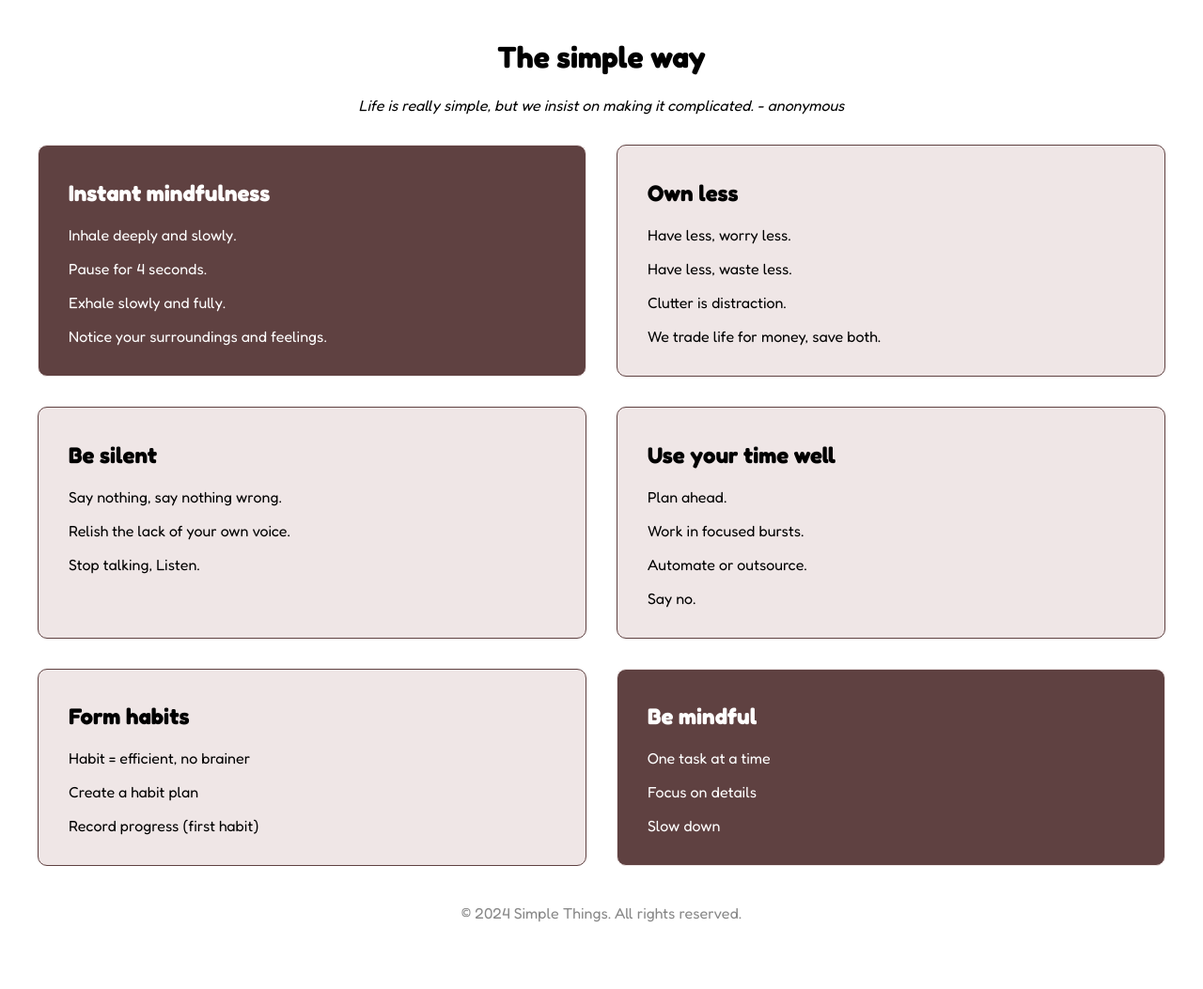
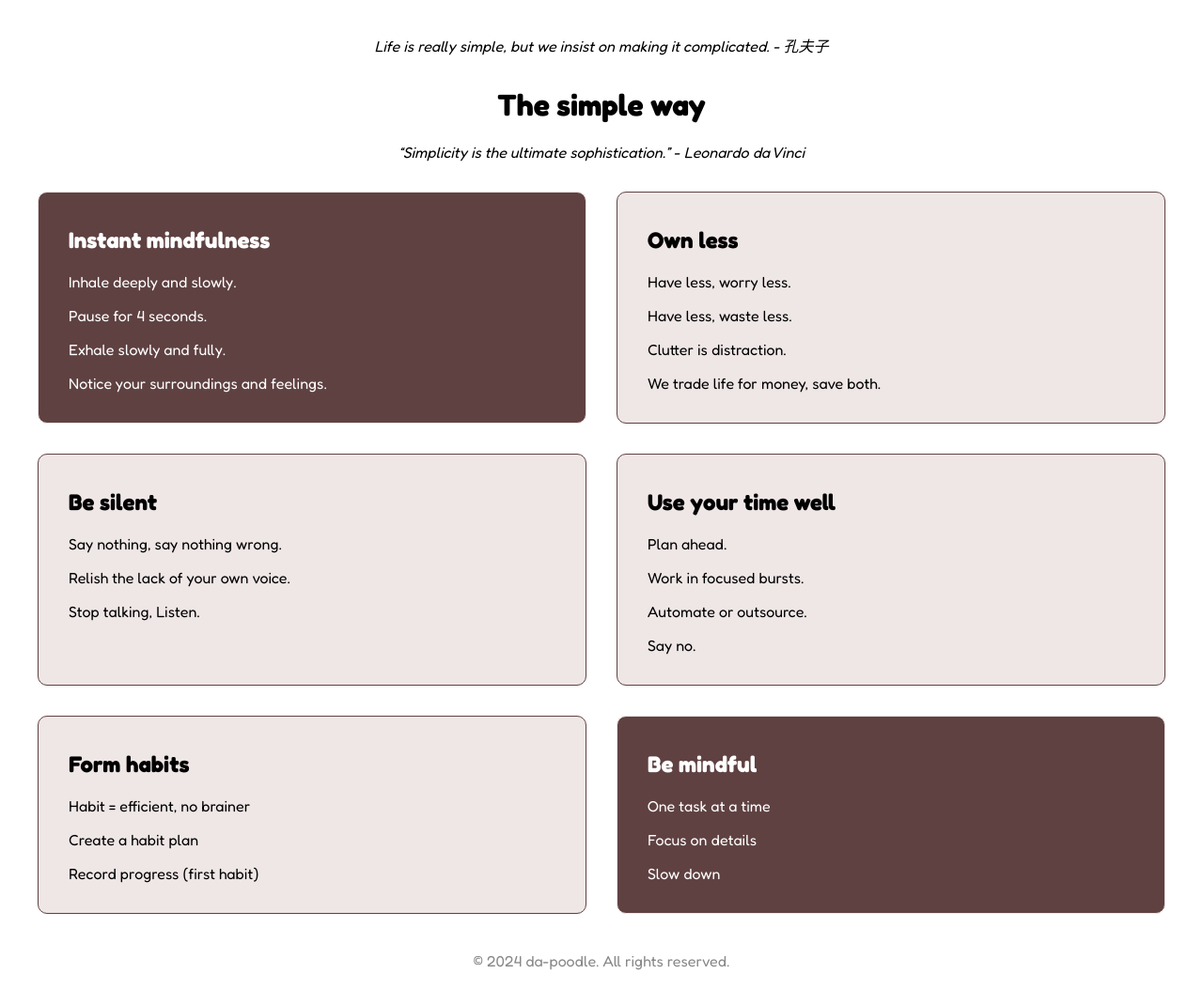
Before and after one commit to da-poodle/simpleway, a plain HTML site: page index.html in a window 1280 px wide. Shown: the whole page at 94% size. Before the commit the page ends 1002 px from the top, so only its background shows below. Drawn offline with Linux system fonts and the light colour scheme.

Commit message:
Update index.html

```diff
--- a/index.html
+++ b/index.html
@@ -74,8 +74,9 @@
 <body>
     <div class="container">
         <header>
+            <blockquote>Life is really simple, but we insist on making it complicated. - 孔夫子</blockquote>
             <h1>The simple way</h1>
-            <blockquote>Life is really simple, but we insist on making it complicated. - anonymous </blockquote>
+            <blockquote>“Simplicity is the ultimate sophistication.” - Leonardo da Vinci</blockquote>
         </header>
         <main>
             <section>
@@ -123,7 +124,7 @@
             </section>
         </main>
         <footer>
-            © 2024 Simple Things. All rights reserved.
+            © 2024 da-poodle. All rights reserved.
         </footer>
     </div>
 </body>
```
